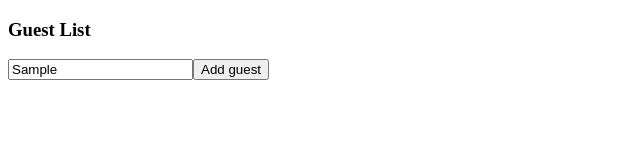
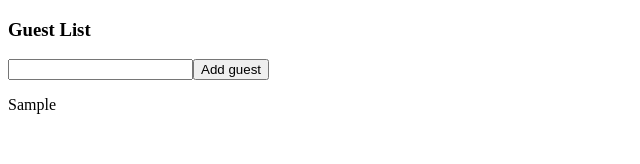
Before and after one commit to aimenin/typesciptPlusReactLeaarningRepo, a React (Create React App) app: page / in a window 1280 px wide. Both pictures are taken after typing "Sample" into the empty fields and a click on the button "Add guest". Shown: the top 164 px of the page, without its empty margins (0-640 px from the left). Built offline with nearby package versions, Linux system fonts and the light colour scheme.

Commit message:
add guest adding handler and typed it

```diff
--- a/src/state/GuestList.tsx
+++ b/src/state/GuestList.tsx
@@ -2,13 +2,22 @@ import { useState } from 'react';
 
 const GuestList: React.FC = () => {
   const [name, setName] = useState('');
+  const [guests, setGuests] = useState<string[]>([]);
+
+  const handleGuestAdd = () => {
+    setName('');
+    setGuests([...guests, name]);
+  }
 
   return (
     <div>
       <h3>Guest List</h3>
 
       <input value={name} onChange={(e) => setName(e.target.value)}/>
-      <button>Add guest</button>
+      <button onClick={handleGuestAdd}>Add guest</button>
+      {guests.map((guest) => {
+        return (<p>{guest}</p>)
+      })}
     </div>
   );
 };
```
